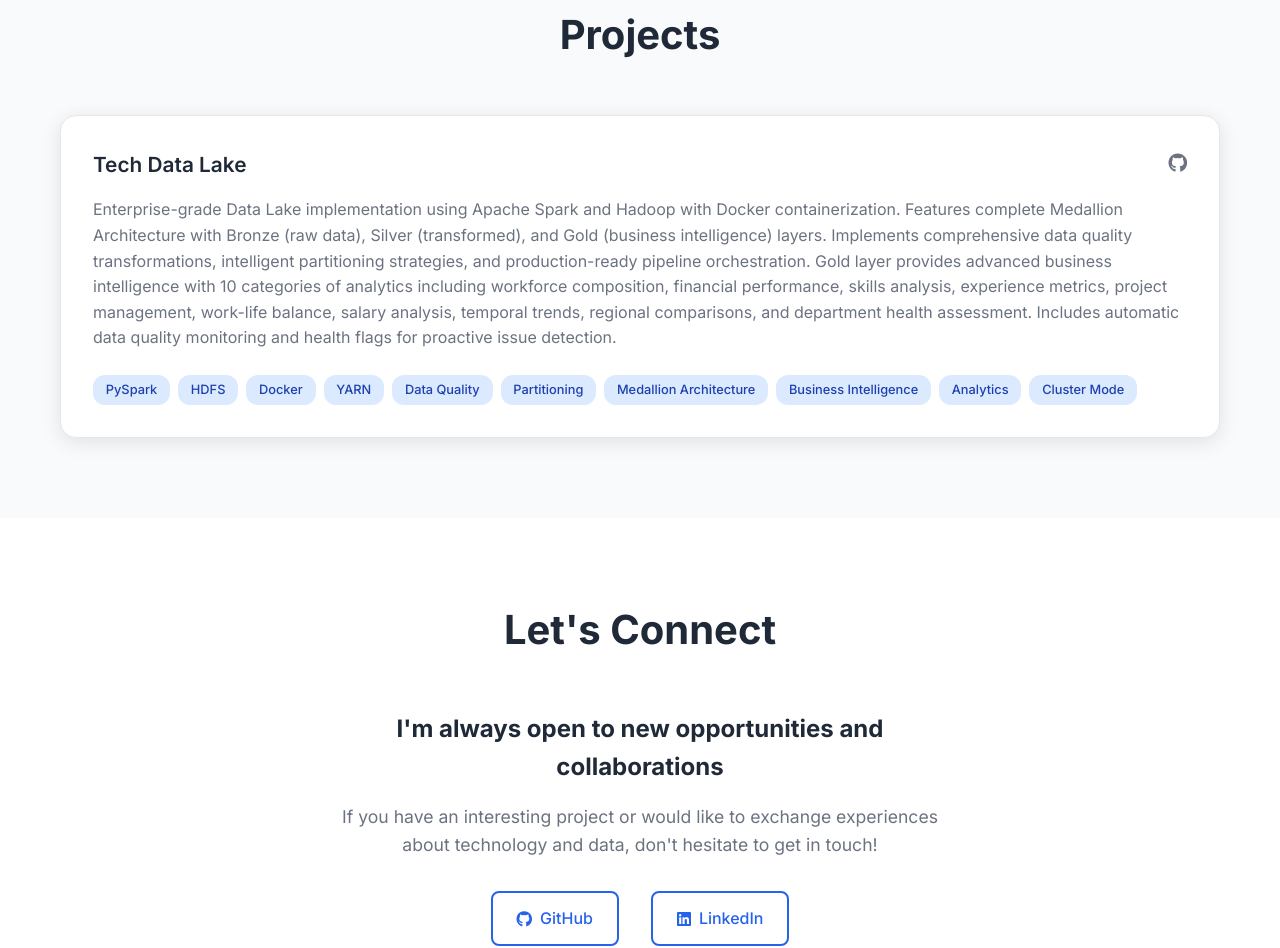
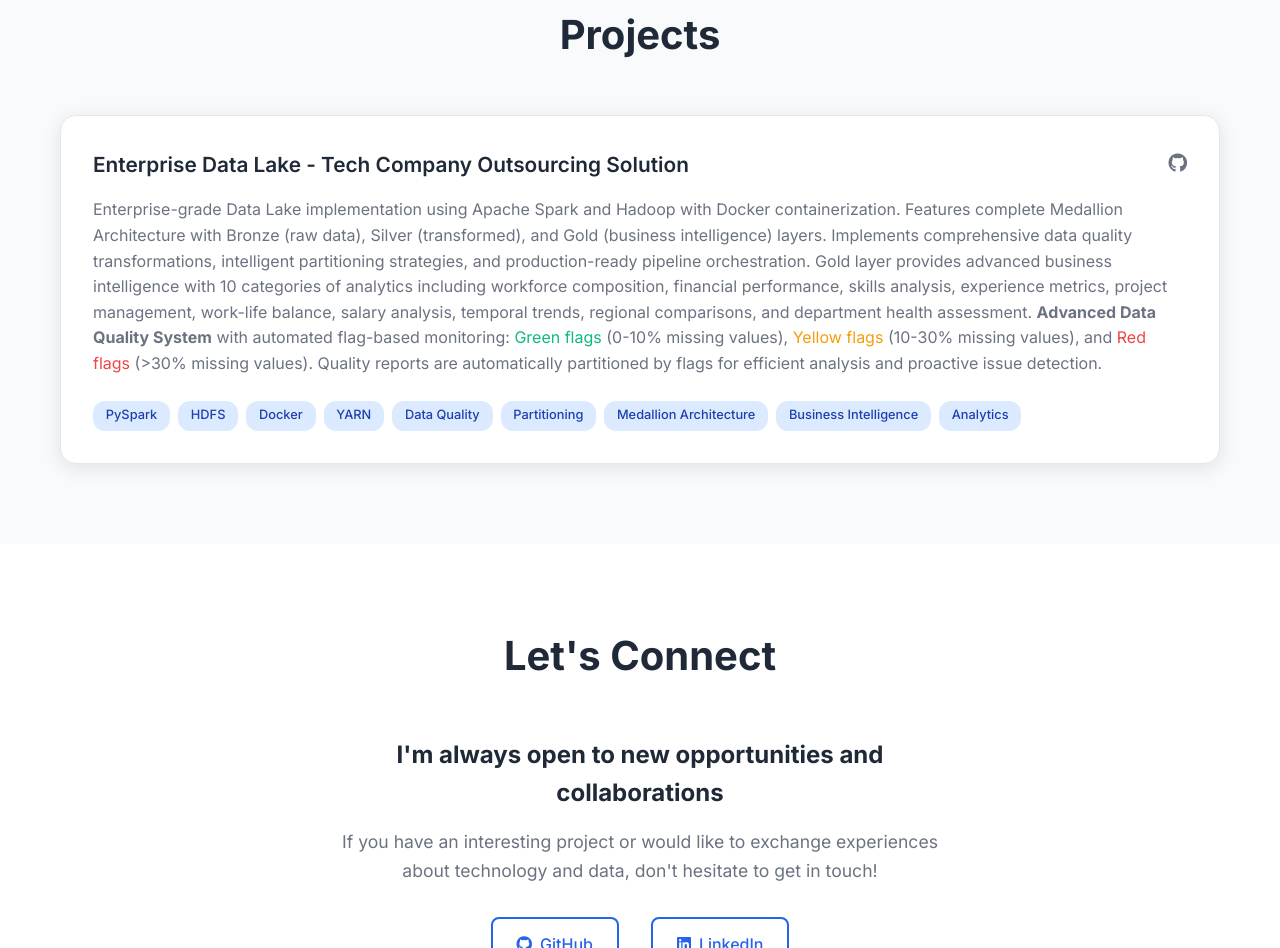
Before and after one commit to matheuspassini/website, a plain HTML site: page index.html in a window 1280 px wide. Shown: the part 1486-2434 px from the top of the page. Drawn offline with Linux system fonts and the light colour scheme.

Commit message:
feat: update project name and add data quality flags system

```diff
--- a/index.html
+++ b/index.html
@@ -124,7 +124,7 @@
                 <!-- Tech Company Big Data -->
                 <div class="project-card">
                     <div class="project-header">
-                        <h3>Tech Data Lake</h3>
+                        <h3>Enterprise Data Lake - Tech Company Outsourcing Solution</h3>
                         <div class="project-links">
                             <a href="https://github.com/matheuspassini/Tech-Company-Big-Data" target="_blank">
                                 <i class="fab fa-github"></i>
@@ -137,8 +137,12 @@
                         Implements comprehensive data quality transformations, intelligent partitioning strategies, and production-ready pipeline orchestration.
                         Gold layer provides advanced business intelligence with 10 categories of analytics including workforce composition,
                         financial performance, skills analysis, experience metrics, project management, work-life balance, salary analysis,
-                        temporal trends, regional comparisons, and department health assessment. Includes automatic data quality monitoring
-                        and health flags for proactive issue detection.
+                        temporal trends, regional comparisons, and department health assessment.
+                        <strong>Advanced Data Quality System</strong> with automated flag-based monitoring:
+                        <span style="color: #10b981;">Green flags</span> (0-10% missing values),
+                        <span style="color: #f59e0b;">Yellow flags</span> (10-30% missing values), and
+                        <span style="color: #ef4444;">Red flags</span> (>30% missing values).
+                        Quality reports are automatically partitioned by flags for efficient analysis and proactive issue detection.
                     </p>
                     <div class="project-tech">
                         <span class="tech-tag">PySpark</span>
@@ -150,7 +154,6 @@
                         <span class="tech-tag">Medallion Architecture</span>
                         <span class="tech-tag">Business Intelligence</span>
                         <span class="tech-tag">Analytics</span>
-                        <span class="tech-tag">Cluster Mode</span>
                     </div>
                 </div>
             </div>
```
